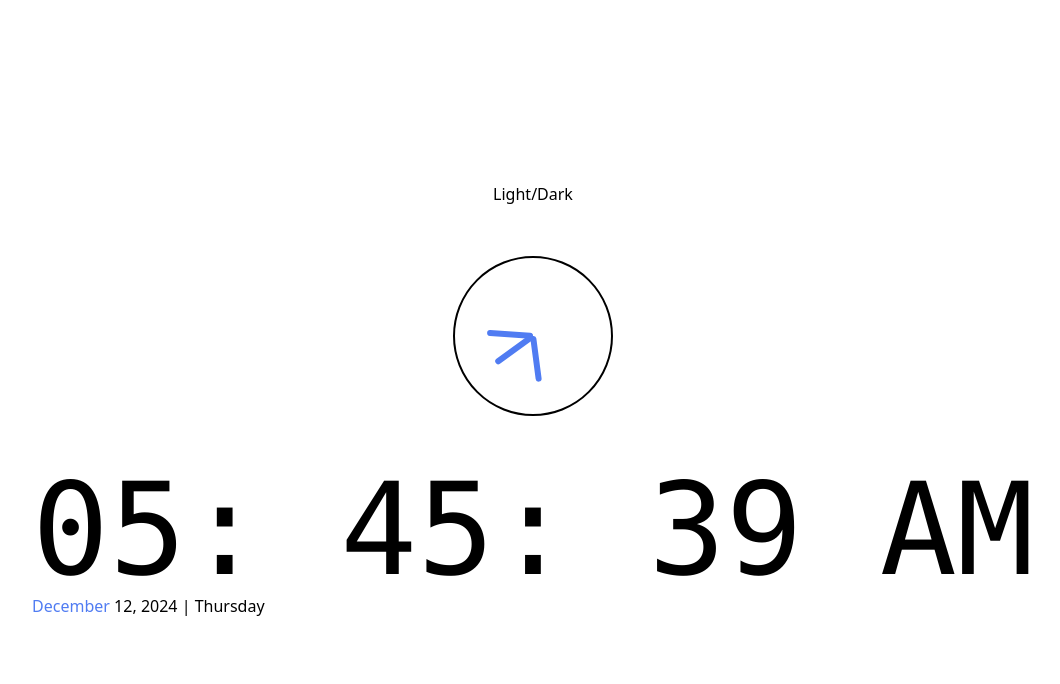
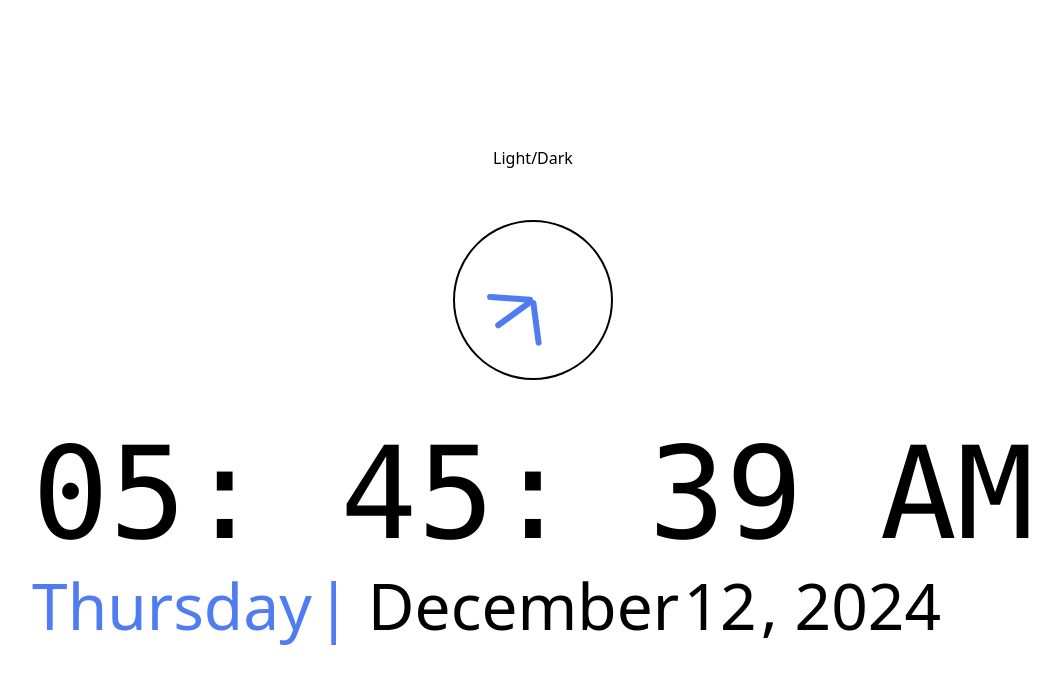
Before and after one commit to drubino8/date-time-tailwind, a website: page public/index.html in a window 1280 px wide. Shown: the whole page, without its empty margins (107-1167 px from the left). Drawn offline with Linux system fonts and the light colour scheme.

Commit message:
Updated Date styling

```diff
--- a/public/index.html
+++ b/public/index.html
@@ -37,10 +37,10 @@
 
         <!-- Date -->
         <time class="date container mx-auto inline-block font-mono text-8xl"></time>
+            <data class="dayOfWeek inline">SMTWTFS</data> <span class="inline dayOfWeek"> | </span>
           <data class="month inline">Month</data>
-          <data class="dayOfMonth inline">00</data>,
-          <data class="year inline">0000</data> |
-          <data class="dayOfWeek inline">SMTWTFS</data>
+          <data class="dayOfMonth inline">00</data> <span class="inline dayOfMonth"> , </span>
+          <data class="year inline">0000</data>
         </time>
 
       </main>
```
Also changed, not shown: public/style.css.
